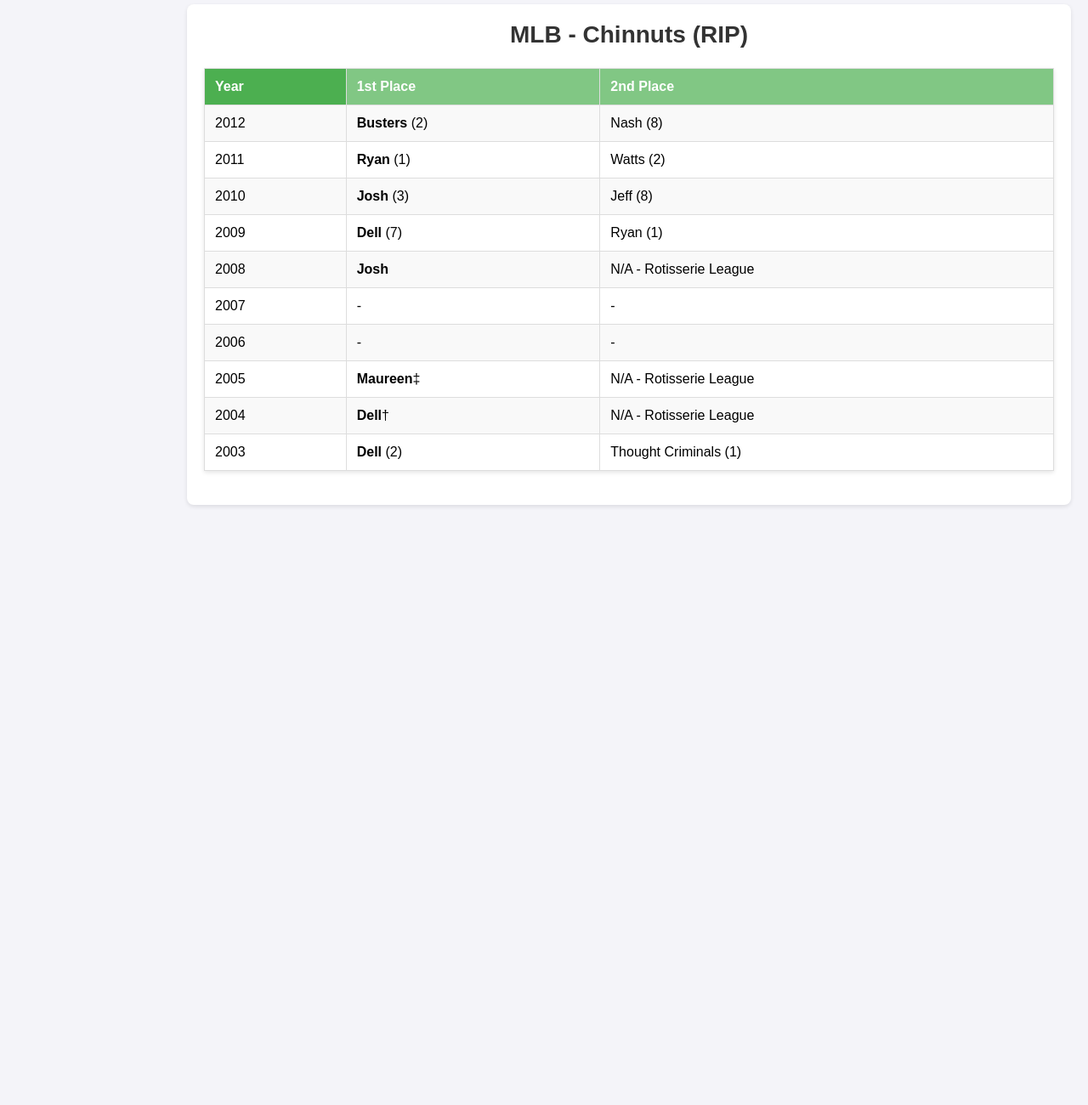
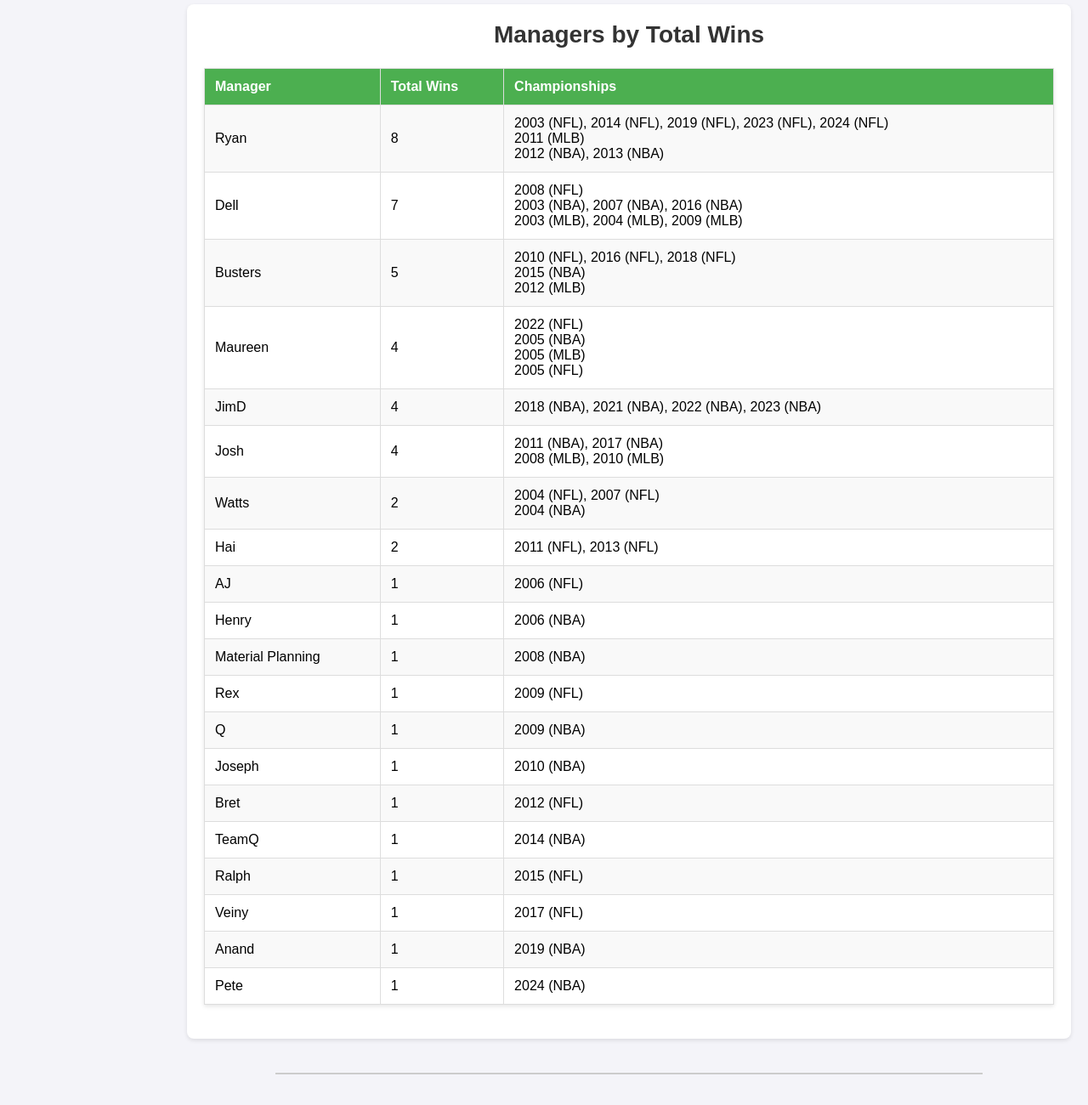
Before and after one commit to dell917/fantasy-league-stats, a plain HTML site: page index.html in a window 1280 px wide. Shown: the part 2300-3600 px from the top of the page at 85% size. Before the commit the page ends 2954 px from the top, so only its background shows below. Drawn offline with Linux system fonts and the light colour scheme.

Commit message:
fixed a bug where the Managers by Total Wins section disappeared

```diff
--- a/index.html
+++ b/index.html
@@ -303,6 +303,119 @@
 
         <hr class="section-divider">
 
+        <div class="container-content" id="total-wins">
+            <h2 class="section-title">Managers by Total Wins</h2>
+            <table>
+                <tr>
+                    <th>Manager</th>
+                    <th>Total Wins</th>
+                    <th>Championships</th>
+                </tr>
+                <tr>
+                    <td>Ryan</td>
+                    <td>8</td>
+                    <td>2003 (NFL), 2014 (NFL), 2019 (NFL), 2023 (NFL), 2024 (NFL)<br>2011 (MLB)<br>2012 (NBA), 2013 (NBA)</td>
+                </tr>
+                <tr>
+                    <td>Dell</td>
+                    <td>7</td>
+                    <td>2008 (NFL)<br>2003 (NBA), 2007 (NBA), 2016 (NBA)<br>2003 (MLB), 2004 (MLB), 2009 (MLB)</td>
+                </tr>
+                <tr>
+                    <td>Busters</td>
+                    <td>5</td>
+                    <td>2010 (NFL), 2016 (NFL), 2018 (NFL)<br>2015 (NBA)<br>2012 (MLB)</td>
+                </tr>
+                <tr>
+                    <td>Maureen</td>
+                    <td>4</td>
+                    <td>2022 (NFL)<br>2005 (NBA)<br>2005 (MLB)<br>2005 (NFL)</td>
+                </tr>
+                <tr>
+                    <td>JimD</td>
+                    <td>4</td>
+                    <td>2018 (NBA), 2021 (NBA), 2022 (NBA), 2023 (NBA)</td>
+                </tr>
+                <tr>
+                    <td>Josh</td>
+                    <td>4</td>
+                    <td>2011 (NBA), 2017 (NBA)<br>2008 (MLB), 2010 (MLB)</td>
+                </tr>
+                <tr>
+                    <td>Watts</td>
+                    <td>2</td>
+                    <td>2004 (NFL), 2007 (NFL)<br>2004 (NBA)</td>
+                </tr>
+                <tr>
+                    <td>Hai</td>
+                    <td>2</td>
+                    <td>2011 (NFL), 2013 (NFL)</td>
+                </tr>
+                <tr>
+                    <td>AJ</td>
+                    <td>1</td>
+                    <td>2006 (NFL)</td>
+                </tr>
+                <tr>
+                    <td>Henry</td>
+                    <td>1</td>
+                    <td>2006 (NBA)</td>
+                </tr>
+                <tr>
+                    <td>Material Planning</td>
+                    <td>1</td>
+                    <td>2008 (NBA)</td>
+                </tr>
+                <tr>
+                    <td>Rex</td>
+                    <td>1</td>
+                    <td>2009 (NFL)</td>
+                </tr>
+                <tr>
+                    <td>Q</td>
+                    <td>1</td>
+                    <td>2009 (NBA)</td>
+                </tr>
+                <tr>
+                    <td>Joseph</td>
+                    <td>1</td>
+                    <td>2010 (NBA)</td>
+                </tr>
+                <tr>
+                    <td>Bret</td>
+                    <td>1</td>
+                    <td>2012 (NFL)</td>
+                </tr>
+                <tr>
+                    <td>TeamQ</td>
+                    <td>1</td>
+                    <td>2014 (NBA)</td>
+                </tr>
+                <tr>
+                    <td>Ralph</td>
+                    <td>1</td>
+                    <td>2015 (NFL)</td>
+                </tr>
+                <tr>
+                    <td>Veiny</td>
+                    <td>1</td>
+                    <td>2017 (NFL)</td>
+                </tr>
+                <tr>
+                    <td>Anand</td>
+                    <td>1</td>
+                    <td>2019 (NBA)</td>
+                </tr>
+                <tr>
+                    <td>Pete</td>
+                    <td>1</td>
+                    <td>2024 (NBA)</td>
+                </tr>
+            </table>
+        </div>
+
+        <hr class="section-divider">
+
         <div class="container-content" id="mlb-chinnuts">
             <h2 class="section-title">MLB - Chinnuts (RIP)</h2>
             <div class="main-table-container">
```
